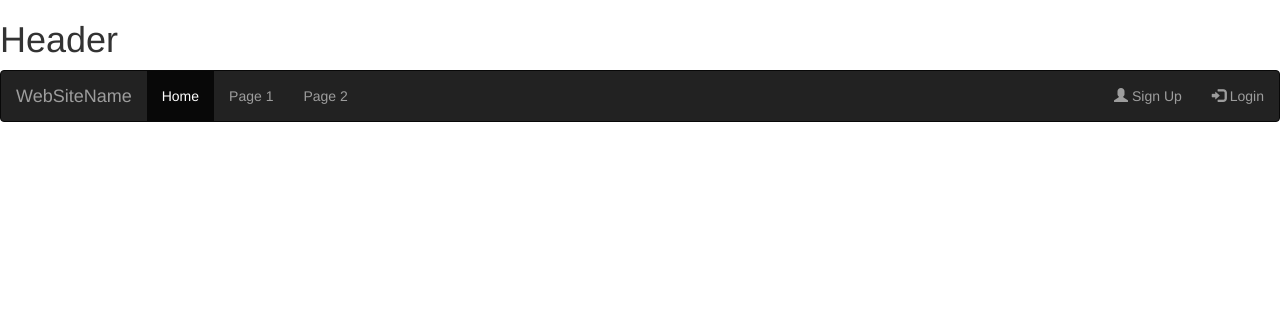
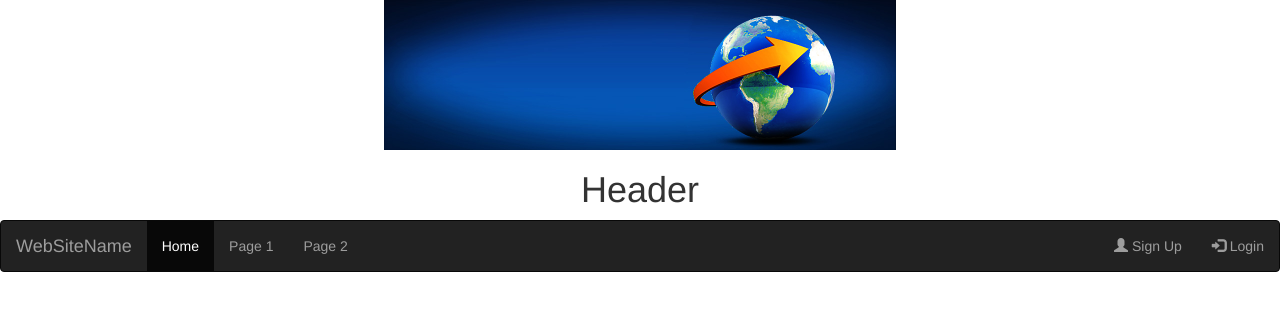
Before and after one commit to MiMo1107/html5_features, a plain HTML site: page index.html in a window 1280 px wide. Drawn offline with nearby package versions, Linux system fonts and the light colour scheme.

Commit message:
Stuff added

```diff
--- a/index.html
+++ b/index.html
@@ -8,7 +8,10 @@
     <script src="https://maxcdn.bootstrapcdn.com/bootstrap/3.3.7/js/bootstrap.min.js"></script>
 </head>
 <body>
+<header class="text-center">
+    <img src="img/global-franchise-blue-header.jpg" height="150" class="center">
     <h1>Header</h1>
+</header>
     <nav class="navbar navbar-inverse">
         <div class="container-fluid">
             <div class="navbar-header">
--- /dev/null
+++ b/js/myjs.js
@@ -0,0 +1,3 @@
+/**
+ * Created by Mikkel on 06-03-2017.
+ */
```
Also changed, not shown: css/mycss.css (added), img/global-franchise-blue-header.jpg (added), 1 other file.
